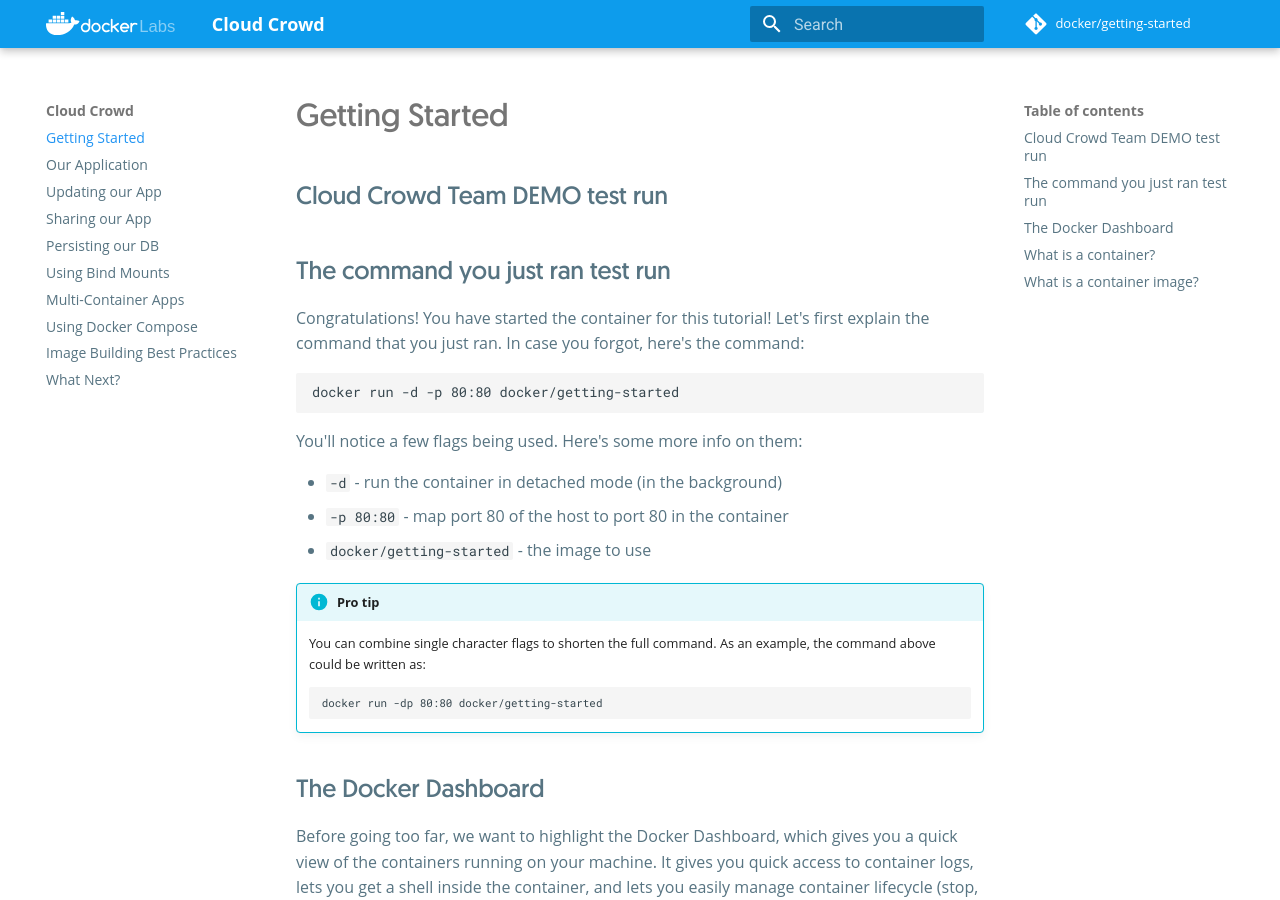
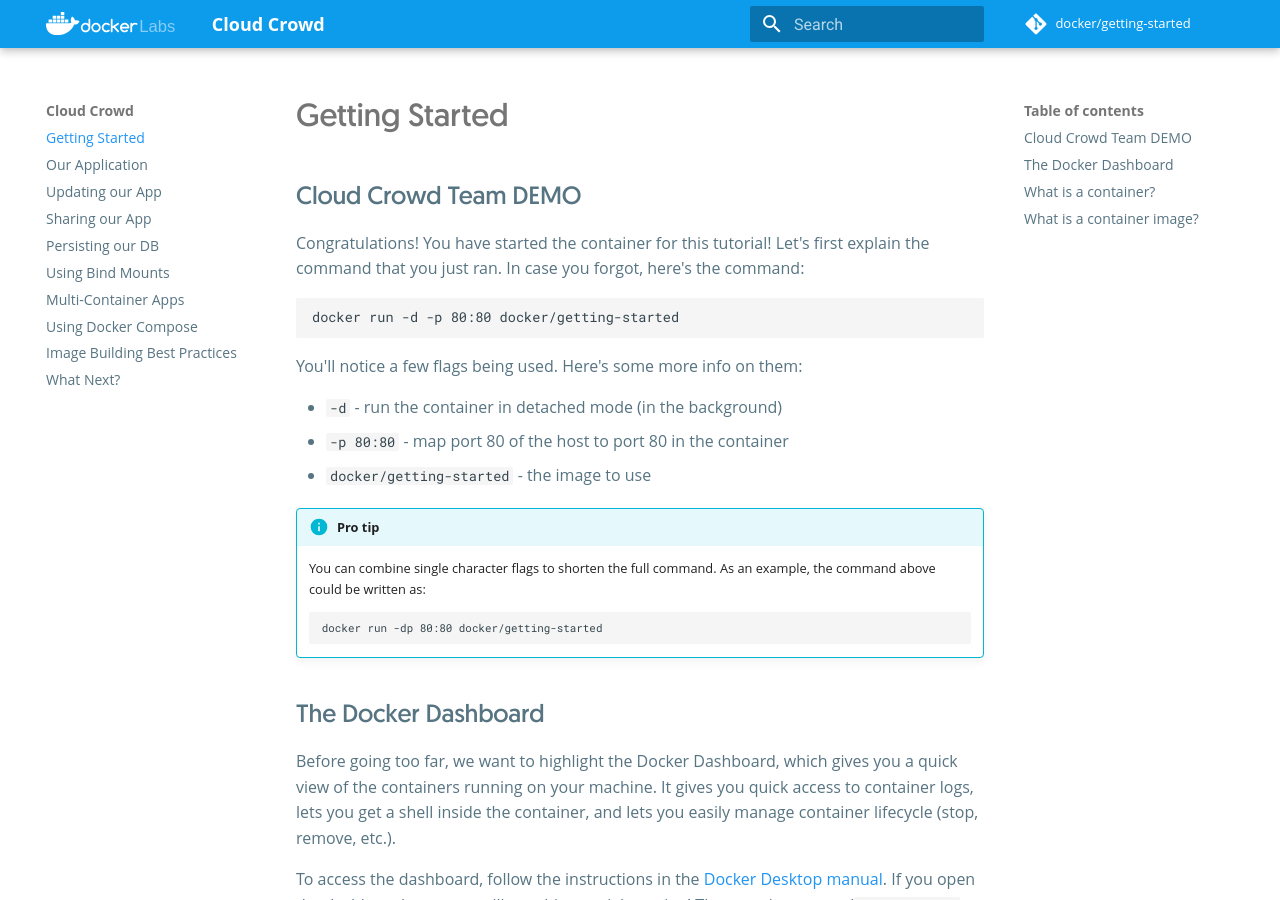
Before and after one commit to harrywontlose/idea-day, an MkDocs documentation site: the page built from docs/tutorial/index.md, in a window 1280 px wide and 900 px high. Built offline with MkDocs 1.6.1 and Material for MkDocs 9.7.7, drawn with Linux system fonts in a browser that asks for light colours; comment, search, counter and statistics services are not loaded.

Commit message:
Update index.md

```diff
--- a/docs/tutorial/index.md
+++ b/docs/tutorial/index.md
@@ -2,8 +2,8 @@
 next_page: app.md
 ---
 
-##Cloud Crowd Team DEMO test run
-## The command you just ran test run
+##Cloud Crowd Team DEMO
+
 
 Congratulations! You have started the container for this tutorial!
 Let's first explain the command that you just ran. In case you forgot,
```
